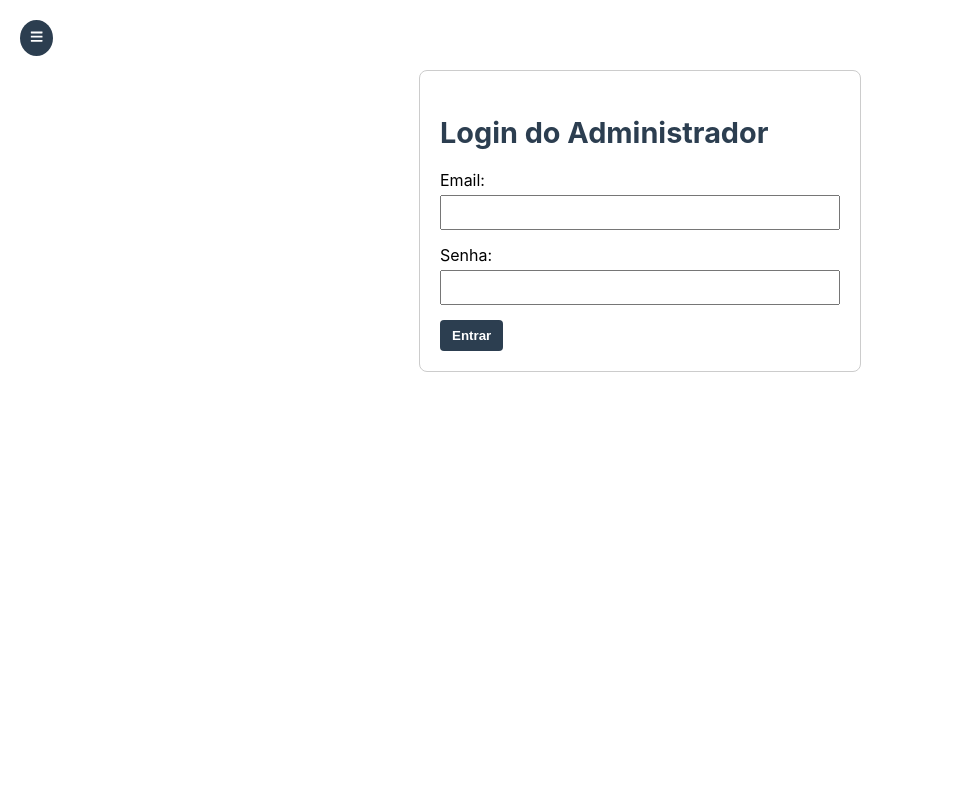
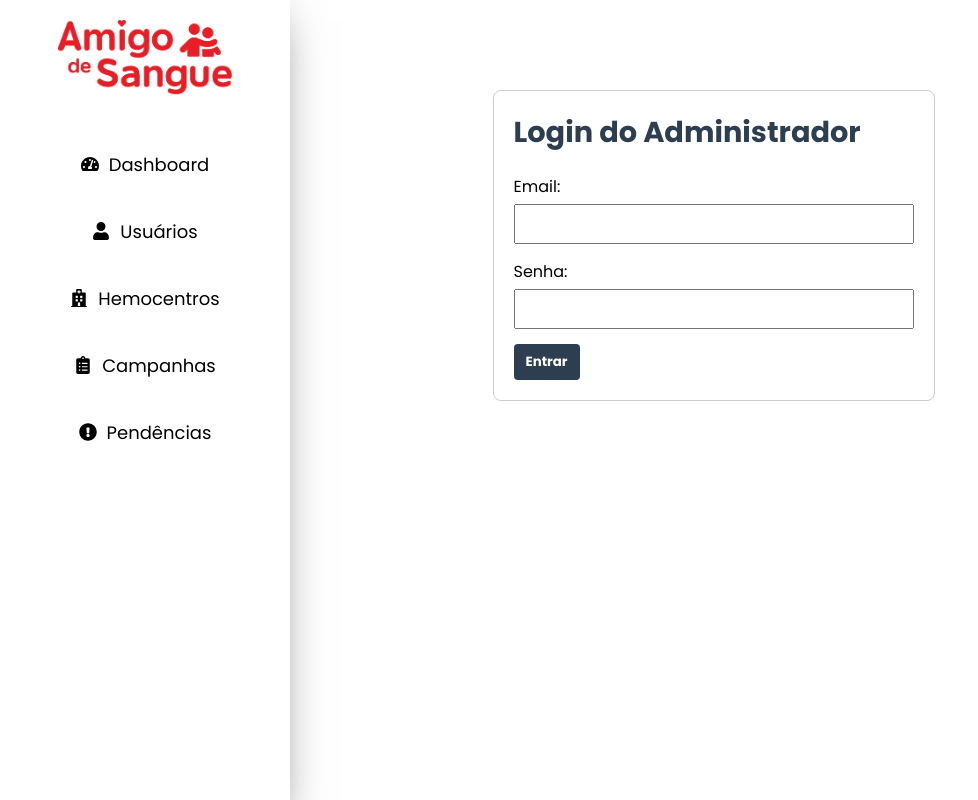
Before and after one commit to RhuONE/reactamigodesangue, a React (Create React App) app: page /login in a window 1280 px wide. Shown: the whole page, without its empty margins (0-978 px from the left). Built offline with nearby package versions, Linux system fonts and the light colour scheme.

Commit message:
Estilização da SideBar
SideBar estilizada, com recurso de compactar e expandir assim que o mouse entra em sua div

```diff
--- a/src/App.css
+++ b/src/App.css
@@ -4,7 +4,8 @@
 
 .main-content {
   flex-grow: 1;
-  padding: 20px;
+  margin-left: 147px;
+  padding: 40px;
 }
 
 
--- a/src/components/Login.js
+++ b/src/components/Login.js
@@ -6,6 +6,7 @@ import 'react-toastify/dist/ReactToastify.css';
 import './Login.css';
 
 const Login = () => {
+
   const [email, setEmail] = useState('');
   const [senha, setSenha] = useState('');
   const [loading, setLoading] = useState(false);
--- a/src/components/Sidebar.css
+++ b/src/components/Sidebar.css
@@ -1,30 +1,44 @@
+@import url('https://fonts.googleapis.com/css2?family=Poppins:ital,wght@0,100;0,200;0,300;0,400;0,500;0,600;0,700;0,800;0,900;1,100;1,200;1,300;1,400;1,500;1,600;1,700;1,800;1,900&display=swap');
+
+*{
+    font-family: Poppins;
+    margin: 0;
+    padding: 0;
+}
+
 /* Sidebar padrão (desktop) */
 .sidebar {
-    width: 250px;
+    max-width: 250px;
     height: 100vh;
-    background-color: #2c3e50; /* Cor de fundo escura para parecer moderna */
+    display: flex;
+    flex-direction: column;
+    align-items: center;
+    background-color: #ffffff; /* Cor de fundo escura para parecer moderna */
     padding: 20px;
-    color: white; /* Texto branco para destacar no fundo escuro */
+    color: rgb(26, 26, 26); /* Texto branco para destacar no fundo escuro */
     position: fixed; /* Fixa o sidebar para que ele não role junto com a página */
     top: 0;
     left: 0;
-    transition: transform 0.3s ease-in-out; /* Adiciona transição suave ao abrir/fechar */
-    transform: translateX(-100%); /* Posição padrão - fechado */
+    transition: 0.3s ease-in-out; /* Adiciona transição suave ao abrir/fechar */
     z-index: 1000; /* Mantém o sidebar sobreposto a outros elementos */
+    -webkit-box-shadow: -1px 0px 49px -20px rgba(0,0,0,0.75);
+    -moz-box-shadow: -1px 0px 49px -20px rgba(0,0,0,0.75);
+    box-shadow: -1px 0px 49px -20px rgba(0,0,0,0.75);
 }
 
-.sidebar.open {
-    transform: translateX(0); /* Sidebar aberto */
+
+
+.sidebar.closed ul li a p{
+    display: none; /* Sidebar fechado fora da tela */
 }
 
-.sidebar.closed {
-    transform: translateX(-100%); /* Sidebar fechado fora da tela */
+.sidebar.open img {
+    width: 70%;
+    margin-bottom: 30px;
 }
-
-.sidebar h2 {
+.sidebar.closed img{
+    height: 76px;
     margin-bottom: 30px;
-    font-size: 24px;
-    transition: color 0.3s; /* Transição para cor do texto */
 }
 
 .sidebar ul {
@@ -33,71 +47,47 @@
 }
 
 .sidebar ul li {
-    margin: 20px 0;
+    margin: 10px 0;
+    min-height: 57px;
+    border-radius: 10px;
     font-size: 18px;
     display: flex;
     align-items: center; /*Alinhar ícone e texto */
-    transition: color 0.3s; /*Transição suave para cor dos itens */
+    transition: 0.3s; /*Transição suave para cor dos itens */
+    justify-content: center;
+    text-decoration: none;
+    color: #555555;
 }
 
 .sidebar ul li svg {
-    margin-right: 10px; /* Espaço entre o ícone e o texto */
     transition: transform 0.3s; /* Transição para ícones */
 }
 
 .sidebar ul li a {
-    color: white; /* Mantenha a cor branca para os links */
+    color: rgb(0, 0, 0); /* Mantenha a cor branca para os links */
     text-decoration: none; /* Remove o sublinhado*/
+    display: flex;
+    gap:10px;
+    flex-direction: row;
+    align-items: center;
+    padding: 15px 20px;
 }
 
 .sidebar ul li:hover {
     cursor: pointer;
-    color: #18bc9c; /* Cor de destaque ao passar o mouse */
+    background-color: #ebebeb; /* Cor de destaque ao passar o mouse */
     transition: color 0.3s;
-    transform: translateX(5px);  /* Efeito de deslizamente ao passar o mouse */
+    transform: scale(1.035);  /* Efeito de deslizamente ao passar o mouse */
 }
 
-.sidebar ul li.active {
-    color: #18bc9c; /* Cor diferenciada para o item ativo */
+.sidebar ul li.active{
+    background-color: #d00e0e;
+}
+.sidebar ul li.active a {
+    color: #ffffff; /* Cor diferenciada para o item ativo */
     font-weight: bold;
 }
 
-/* Botão Hambúrguer */
-.sidebar-button {
-    position: fixed;
-    top: 20px;
-    left: 20px;
-    background-color: #2c3e50;
-    color: white;
-    border: none;
-    padding: 10px;
-    cursor: pointer;
-    border-radius: 50%;
-    z-index: 1100; /* Acima do sidebar */
-    transition: background-color 0.3s;
-}
-
-.sidebar-button:hover {
-    background-color: #18bc9c; /* Cor de destaque ao passar o mouse */
-}
-
-.overlay {
-    position: fixed;
-    top: 0;
-    left: 0;
-    width: 100%;
-    height: 100%;
-    background-color: rgba(0, 0, 0, 0.5);
-    z-index: 999; /* Coloca o overlay abaixo do botão de sidebar */
-    opacity: 0; /* Escondido por padrão */
-    visibility: hidden; /* Torna o elemento não clicável */
-    transition: opacity 0.3s ease-in-out, visibility 0.3s ease-in-out;
-}
-
-.overlay.open {
-    opacity: 1; /* Mostra o overlay */
-    visibility: visible;
-}
 
 /* Sidebar escondido em telas menores */
 @media (max-width: 768px) {
--- a/src/components/Sidebar.js
+++ b/src/components/Sidebar.js
@@ -2,6 +2,8 @@ import React, { useEffect, useState } from 'react';
 import { Link, useLocation } from 'react-router-dom';
 import { FaTachometerAlt, FaUser, FaHospital, FaClipboardList, FaExclamationCircle, FaBars } from 'react-icons/fa';
 import './Sidebar.css';
+import logoExpand from '../images/LogoAmgSangueText.png';
+import logo from '../images/LogoAmgSangue.png';
 
 const Sidebar = () => {
 
@@ -9,20 +11,6 @@ const Sidebar = () => {
 
     const [isOpen, setIsOpen] = useState(false);
 
-    const toggleSidebar = () => {
-        setIsOpen(!isOpen);
-
-        // Adiciona ou remove a classe sidebar-open na div principal quando o menu está aberto/fechado
-        const mainContent = document.querySelector('.main-content');
-        if(mainContent) {
-            if(!isOpen) {
-                mainContent.classList.add('sidebar-open');
-            } else {
-                mainContent.classList.remove('sidebar-open');
-            }
-        }
-
-    };
 
     // Fecha o sidebar automaticamente ao redimensionar para telas menores
     useEffect(() => {
@@ -40,32 +28,32 @@ const Sidebar = () => {
 
     return (
         <>
-            {/* Botão Hambúrguer */}
-            <button className='sidebar-button' onClick={toggleSidebar}>
-                <FaBars />
-            </button>
-
-            {/** Overlay */}
-            <div className={`overlay ${isOpen ? 'open' : ''}`} onClick={toggleSidebar}></div>
-
             {/* Sidebar */}
-            <div className={`sidebar ${isOpen ? 'open' : 'closed'}`}>
-                <h2>Amigo de Sangue</h2>
+            <div
+                className={`sidebar ${isOpen ? 'open' : 'closed'}`}
+                onMouseEnter={() => setIsOpen(true)}
+                onMouseLeave={() => setIsOpen(false)}
+            >
+                {isOpen ? (
+                    <img src={logoExpand} alt='Logo Expandido' />
+                ) : (
+                    <img src={logo} alt='Logo Compacto' />
+                )}
                 <ul>
                     <li className={location.pathname === '/dashboard' ? 'active' : ''}>
-                        <Link to='/dashboard'> <FaTachometerAlt /> Dashboard</Link>
+                        <Link to='/dashboard'> <FaTachometerAlt /> <p>Dashboard</p></Link>
                     </li>
                     <li className={location.pathname === '/usuarios' ? 'active' : ''}>
-                        <Link to='/usuarios'> <FaUser /> Usuários</Link>
+                        <Link to='/usuarios'> <FaUser /> <p>Usuários</p></Link>
                     </li>
                     <li className={location.pathname === '/hemocentros' ? 'active' : ''}>
-                        <Link to='/hemocentros'> <FaHospital /> Hemocentros</Link>
+                        <Link to='/hemocentros'> <FaHospital /> <p>Hemocentros</p></Link>
                     </li>
                     <li className={location.pathname === '/campanhas' ? 'active' : ''}>
-                        <Link to='/campanhas'> <FaClipboardList /> Campanhas</Link>
+                        <Link to='/campanhas'> <FaClipboardList /> <p>Campanhas</p></Link>
                     </li>
                     <li className={location.pathname === '/pendencias' ? 'active' : ''}>
-                        <Link to='/pendencias'><FaExclamationCircle /> Pendências</Link>
+                        <Link to='/pendencias'><FaExclamationCircle /> <p>Pendências</p></Link>
                     </li>
                 </ul>
             </div>
--- a/src/components/Usuarios.css
+++ b/src/components/Usuarios.css
@@ -1,6 +1,3 @@
-.usuarios-container {
-    padding: 20px;
-  }
 
   table {
     width: 100%;
--- a/src/pages/Dashboard.css
+++ b/src/pages/Dashboard.css
@@ -1,6 +1,5 @@
 .dashboard-content {
     padding: 20px;
-    margin-left: 270px; /* Para garantir espaço para a barra lateral */
 }
 
 .dashboard-content h1 {
--- a/src/services/api.js
+++ b/src/services/api.js
@@ -1,7 +1,7 @@
 import axios from 'axios';
 
 const api = axios.create({
-  baseURL: 'http://localhost:8000/api', // Altere para o endpoint real da sua API
+  baseURL: 'http://179.63.40.44:8000/api', // Altere para o endpoint real da sua API
 });
 
 export default api;
```
Also changed, not shown: src/images/LogoAmgSangue.png (added), src/images/LogoAmgSangueText.png (added).
